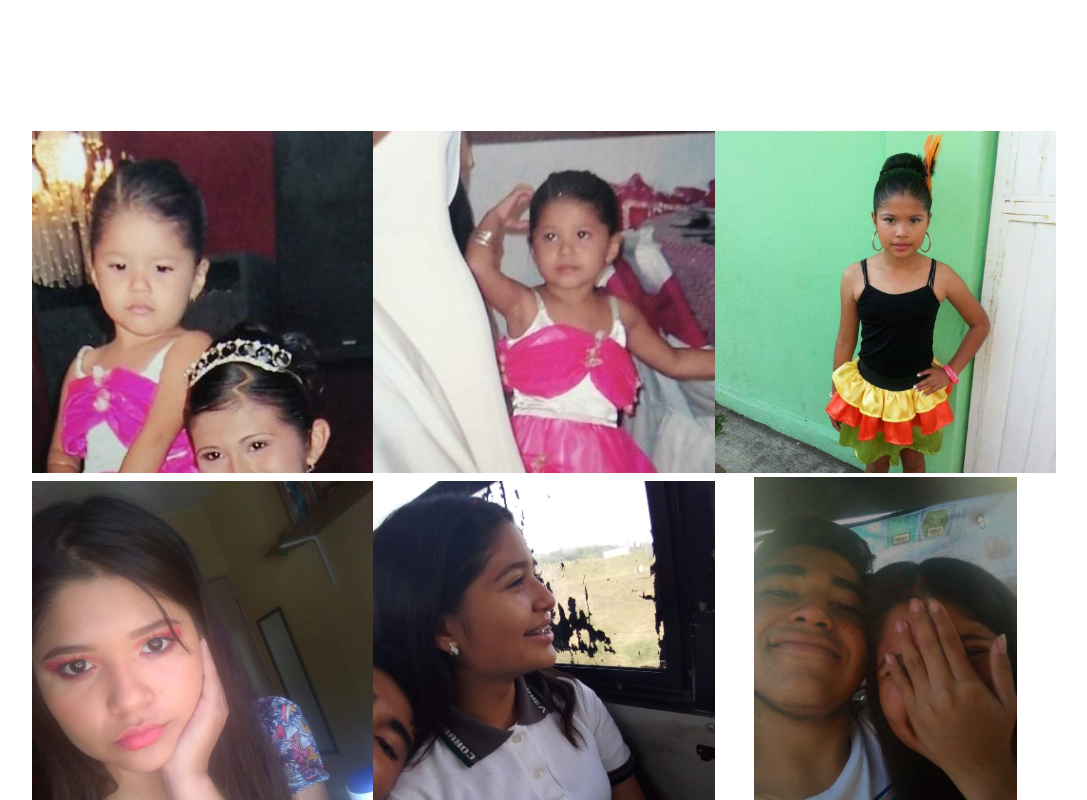
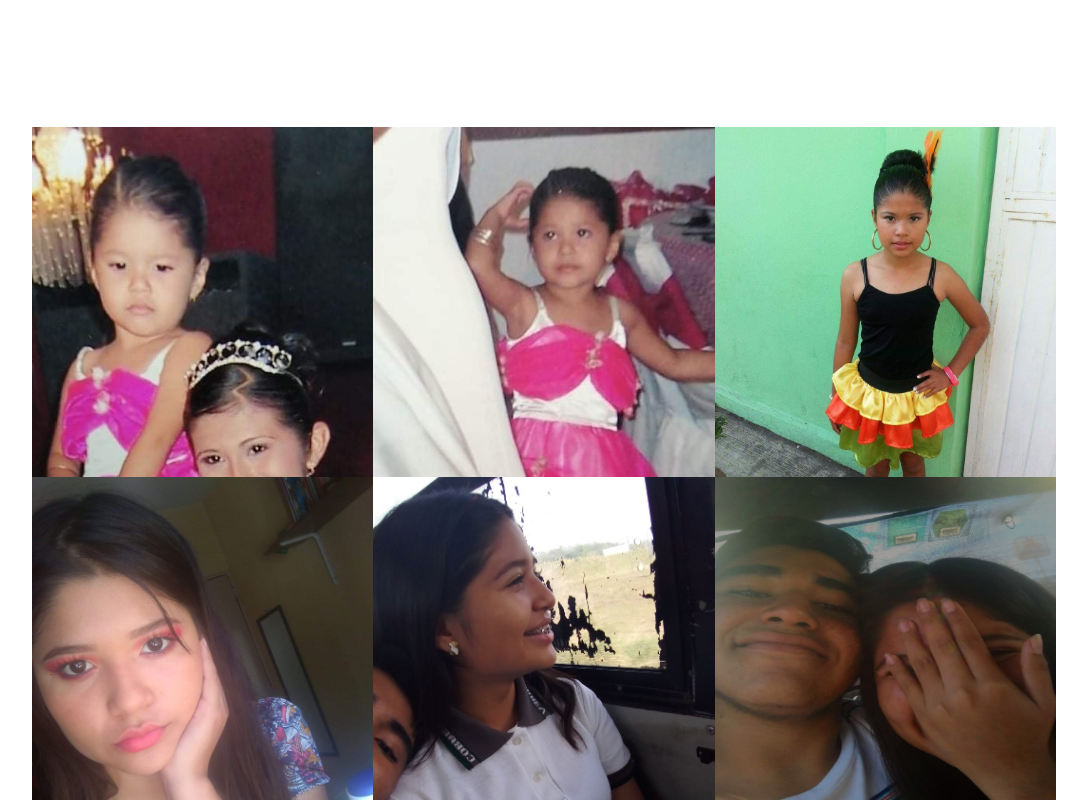
Before and after one commit to Angel-Osiris/Regalo, a plain HTML site: page index.html in a window 1280 px wide. Shown: the part 2920-3720 px from the top of the page, without its empty margins (96-1183 px from the left). Drawn offline with Linux system fonts and the light colour scheme; animation ran at ten frames a second.

Commit message:
Update styles.css

```diff
--- a/css/styles.css
+++ b/css/styles.css
@@ -209,7 +209,7 @@
 .gallery-container .img-card img{
     width: 100%;
     height: 100%;
-    object-fit: contain;
+    object-fit: fixed;
     cursor: pointer;
     transition: 0.5s;
 }
```
